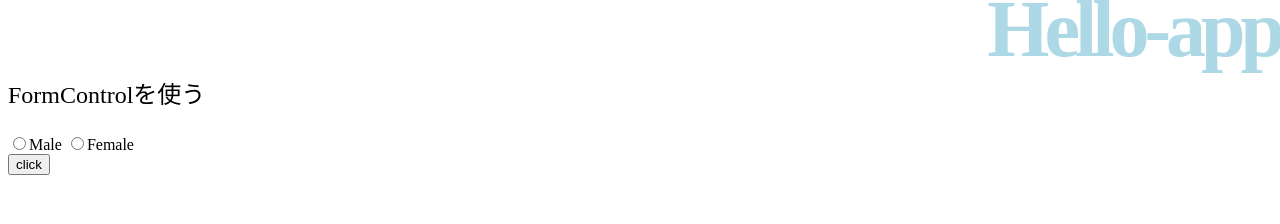
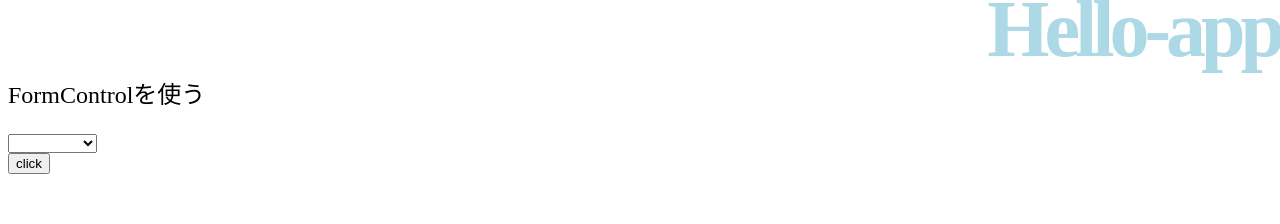
Before and after one commit to Serizawa1994/angular-study, an Angular app: page / in a window 1280 px wide. Shown: the top 224 px of the page. Built offline with nearby package versions, Linux system fonts and the light colour scheme.

Commit message:
studying how to use [pulldown-menubar/formControl] on Angular

```diff
--- a/src/app/hello/hello.component.html
+++ b/src/app/hello/hello.component.html
@@ -3,12 +3,12 @@
     <p>{{message}}</p>
     <form [formGroup] = "myControl" (ngSubmit)="onSubmit()">
         <div>
-            <label>
-                <input type="radio" value="male" formControlName="control">Male
-            </label>
-            <label>
-                <input type="radio" value="female" formControlName="control">Female
-            </label>
+            <select formControlName="control">
+                <option>windows</option>
+                <option>macOS</option>
+                <option>Linux</option>
+                <option>ChromeOS</option>
+            </select>
         </div>
         <div>
             <input type="submit" value="click">
```
